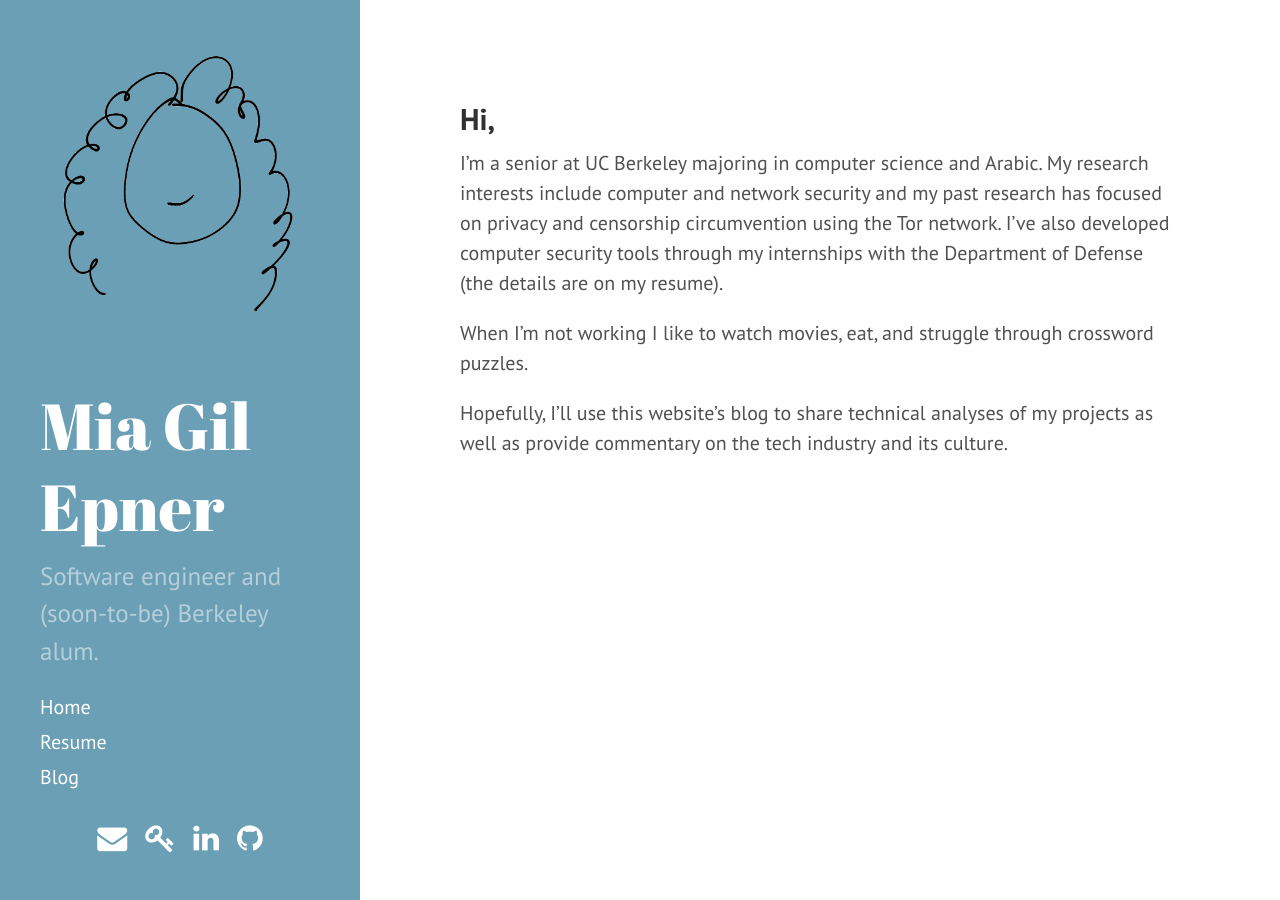
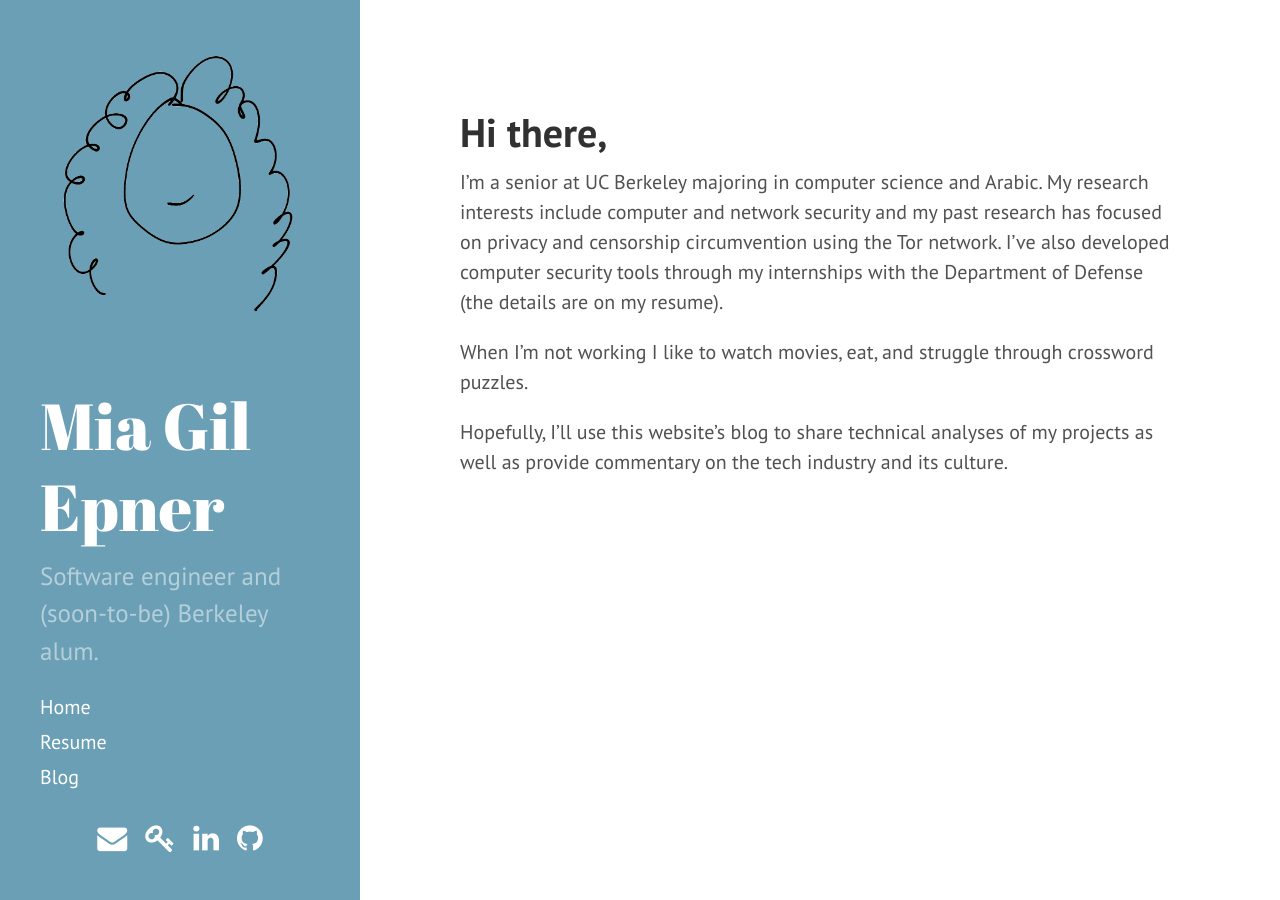
Before and after one commit to miagilepner/miagilepner.github.io, a Jekyll site: the page built from index.md, in a window 1280 px wide. Built offline with Jekyll 4.4.1, drawn with Linux system fonts in a browser that asks for light colours; nearby versions of some CDN libraries.

Commit message:
change header size

```diff
--- a/index.md
+++ b/index.md
@@ -3,7 +3,7 @@ layout: default
 title: Home
 ---
 
-## Hi,
+# Hi there,
 
 I'm a senior at UC Berkeley majoring in computer science and Arabic. My research interests include computer and network security and my past research has focused on privacy and censorship circumvention using the Tor network. I've also developed computer security tools through my internships with the Department of Defense (the details are on my resume).
 
```
